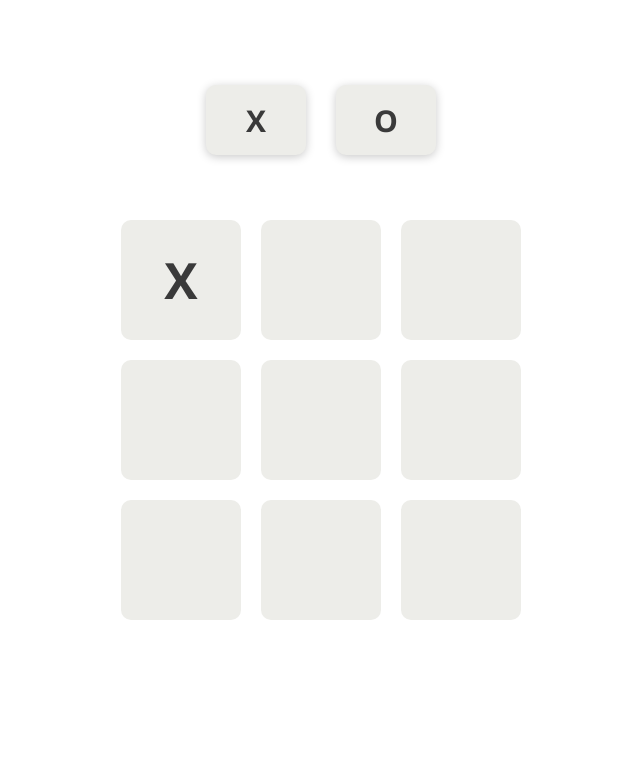
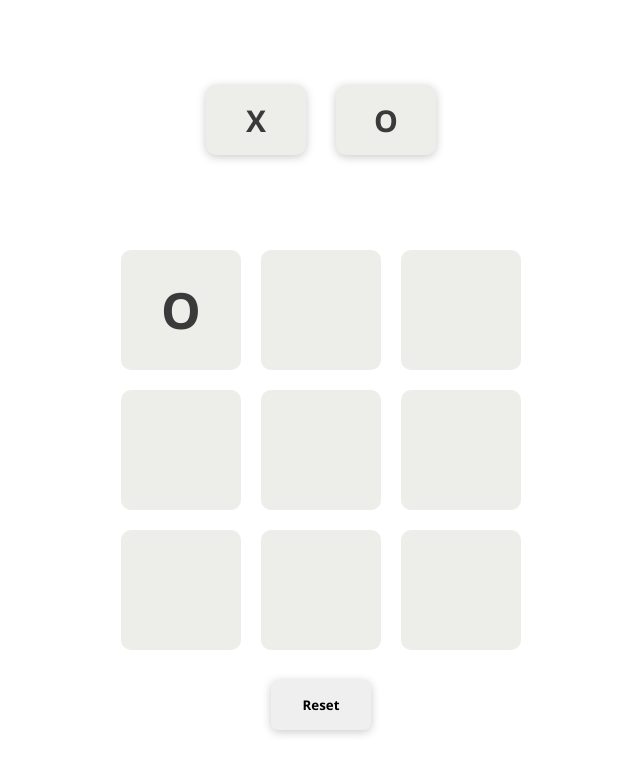
Before and after one commit to ahmedgamer4/Tic-Tac-Toe, a plain HTML site: page index.html in a window 1280 px wide. Both pictures are taken after a click on the element 500 px from the left and 280 px from the top of the page. Shown: the whole page, without its empty margins (319-959 px from the left). Drawn offline with Linux system fonts and the light colour scheme.

```diff
--- a/index.html
+++ b/index.html
@@ -25,6 +25,9 @@
             <div class="box" id="box"></div>
             <div class="box" id="box"></div>
         </div>
+        <div id="reset-button">
+            <button class="reset">Reset</button>
+        </div>
     </div>
 </body>
 </html>
--- a/script.js
+++ b/script.js
@@ -1,42 +1,46 @@
+const Players = (name, symbol) => {
+    return {name, symbol}
+}
+
+const player1 = Players('player1', 'X');
+const player2 = Players('player2', 'O');
+
 
 const Gameboard = (() => {
     const boxes = [...document.querySelectorAll('.box')];
-    let symbol = 'X';
+    const resetBtn = document.querySelector('.reset');
 
     const gameboard = [ 'X', '', '',
                         '', 'O', '',
                         '', 'O', '' ];
 
-    const display = () => {
-
+    const assign = () => {
         for (i = 0; i < 9; i++) {
-            boxes[i].textContent = gameboard[i];
+            gameboard[i] = boxes[i].textContent;
         }
     };
 
-    const fillBox = index => {
-        let box = gameboard[index];
-        if (box === "") {
-            box = symbol;
-        }
+    const changePlayer = () => {
+        let symbol = player1.symbol ? player2.symbol : player2.symbol;
+        return symbol;
     }
 
-    const changeSymbol = () => {
-        symbol = 'X' ? 'O' : 'X';
-    }
+    let symbol = changePlayer();
 
-    const applySymbol = () => {
+    function applySymbol() {
         for (i = 0; i < 9; i++) {
             let box = boxes[i];
-            let current = gameboard[i];
             box.addEventListener('click', () => {
-                if (box.textContent === ""){
+                if (box.textContent === "") {
                     box.textContent = symbol;
-                    current += symbol;
-                    console.log(gameboard[i]);
+                    assign();
+                    changePlayer();
                 }
-                // console.log(box);
-            });
+
+                if (checkWinCondition() === true) {
+                    alert('win');
+                }
+            }, { once: true });
         }
     }
 
@@ -57,37 +61,32 @@ const Gameboard = (() => {
         }
     };
 
-    const restart = () => {
-        boxes.forEach(box => box.textContent = '');
+    const reset = () => {
+        resetBtn.addEventListener('click', () => {
+            for (i = 0; i < 9; i++) {
+                gameboard[i] = '';
+                boxes[i].textContent = '';
+            }
+        });
     }
 
     const gameStart = () => {
         applySymbol();
 
         if (checkWinCondition() === false) {
-            restart();
+            reset();
         }
 
         else if (!boxes.forEach(box === "")) {
-            restart();
+            reset();
         }
     }
 
     return {
-        display,
-        applySymbol,
-        gameStart,
-        gameboard
+        gameStart
     };
 
 })();
 
-const Players = () => {
-    let player1;
-    let player2;
-}
 
-
-Gameboard.display();
-// Gameboard.applySymbol();
 Gameboard.gameStart();
--- a/styles.css
+++ b/styles.css
@@ -21,6 +21,7 @@ body {
   align-items: center;
   width: 100%;
   height: 100%;
+  gap: 30px;
 }
 
 #game-display {
@@ -76,3 +77,17 @@ body {
     width: 120px;
     height: 85px;
 }
+
+.reset {
+  width: 100px;
+  height: 50px;
+  border: none;
+  border-radius: 7px;
+  box-shadow: 0 2px 10px rgba(0, 0, 0, 0.212);
+  cursor: pointer;
+}
+
+.reset:hover {
+  box-shadow: 0 10px 10px rgba(0, 0, 0, 0.212);
+  background-color: #d3d3cf;
+}
```
